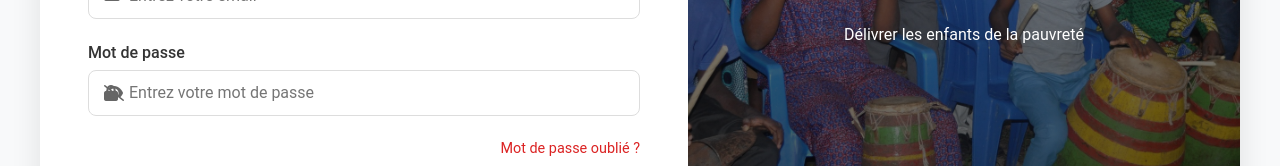
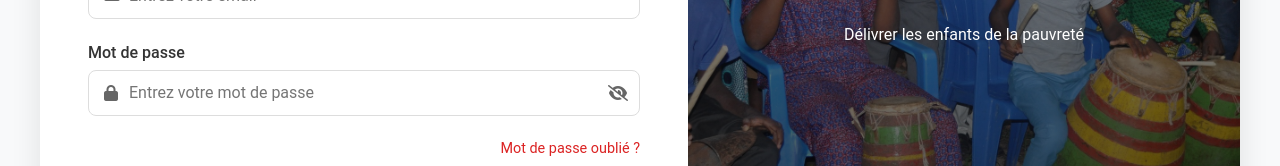
Before and after one commit to DavidAtikpo/projet-cde213, a Vue app: page /login in a window 1280 px wide. Shown: the part 429-595 px from the top of the page. Built offline with nearby package versions, Linux system fonts and the light colour scheme.

Commit message:
mis a jour le 31 mai

```diff
--- a/src/views/LoginView.vue
+++ b/src/views/LoginView.vue
@@ -39,11 +39,13 @@
                 @input="clearError"
                 required
               />
-              <i
+              <button
+                type="button"
                 class="password-toggle"
-                :class="{ 'fas fa-eye-slash': !showPassword, 'fas fa-eye': showPassword }"
                 @click="togglePasswordVisibility"
-              ></i>
+              >
+                <i :class="showPassword ? 'fas fa-eye' : 'fas fa-eye-slash'"></i>
+              </button>
             </div>
           </div>
 
@@ -229,15 +231,16 @@ export default {
   align-items: center;
 }
 
-.input-wrapper i {
+.input-wrapper i:first-child {
   position: absolute;
   left: 1rem;
   color: #666;
+  z-index: 1;
 }
 
 .input-wrapper input {
   width: 100%;
-  padding: 0.8rem 1rem 0.8rem 2.5rem;
+  padding: 0.8rem 3rem 0.8rem 2.5rem;
   border: 1px solid #ddd;
   border-radius: 0.5rem;
   font-size: 1rem;
@@ -256,9 +259,27 @@ export default {
 
 .password-toggle {
   position: absolute;
-  right: 1rem;
+  right: 2rem;
+  top: 50%;
+  transform: translateY(-50%);
+  background: none;
+  border: none;
+  padding: 0.5rem;
   cursor: pointer;
   color: #666;
+  z-index: 1;
+  display: flex;
+  align-items: center;
+  justify-content: center;
+  transition: color 0.3s ease;
+}
+
+.password-toggle:hover {
+  color: #db2323;
+}
+
+.password-toggle i {
+  font-size: 1rem;
 }
 
 .form-options {
--- a/src/views/RegisterView.vue
+++ b/src/views/RegisterView.vue
@@ -126,11 +126,13 @@
                 :class="{ 'is-invalid': passwordError }"
                 required
               />
-              <i
+              <button
+                type="button"
                 class="password-toggle"
-                :class="{ 'fas fa-eye-slash': !showPassword, 'fas fa-eye': showPassword }"
                 @click="togglePasswordVisibility"
-              ></i>
+              >
+                <i :class="showPassword ? 'fas fa-eye' : 'fas fa-eye-slash'"></i>
+              </button>
             </div>
             <div class="error-message" v-if="passwordError">
               <i class="fas fa-exclamation-circle"></i>
@@ -331,15 +333,16 @@ export default {
   align-items: center;
 }
 
-.input-wrapper i {
+.input-wrapper i:first-child {
   position: absolute;
   left: 1rem;
   color: #666;
+  z-index: 1;
 }
 
 .input-wrapper input {
   width: 100%;
-  padding: 0.8rem 1rem 0.8rem 2.5rem;
+  padding: 0.8rem 3rem 0.8rem 2.5rem;
   border: 1px solid #ddd;
   border-radius: 0.5rem;
   font-size: 1rem;
@@ -358,9 +361,27 @@ export default {
 
 .password-toggle {
   position: absolute;
-  right: 1rem;
+  right: 2rem;
+  top: 50%;
+  transform: translateY(-50%);
+  background: none;
+  border: none;
+  padding: 0.5rem;
   cursor: pointer;
   color: #666;
+  z-index: 1;
+  display: flex;
+  align-items: center;
+  justify-content: center;
+  transition: color 0.3s ease;
+}
+
+.password-toggle:hover {
+  color: #db2323;
+}
+
+.password-toggle i {
+  font-size: 1rem;
 }
 
 .error-message {
```
Lines whose indentation alone changed are shown as unchanged.
